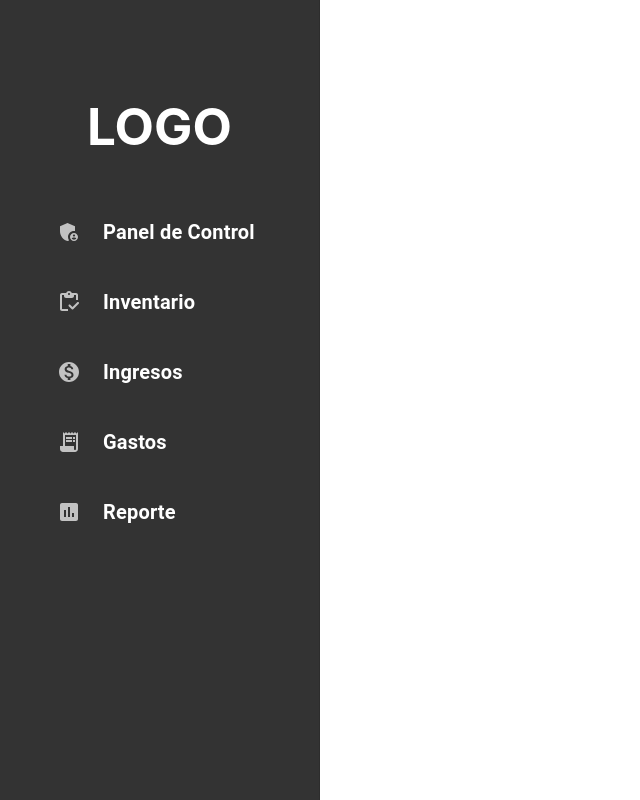
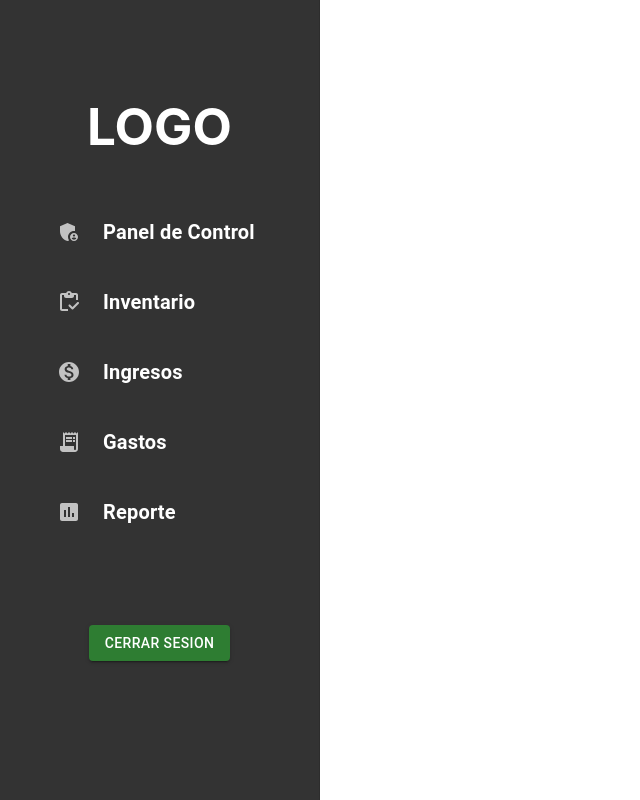
Before and after one commit to CarlosMtz1281/Artemis, a React (Vite) app in the folder Artemis/: page / in a window 1280 px wide. Shown: the whole page, without its empty margins (0-640 px from the left). Built offline with nearby package versions, Linux system fonts and the light colour scheme.

Commit message:
feat(boton CerrarSesion): NavBar

```diff
--- a/Artemis/src/Components/NavBar/ResponsiveDrawer.tsx
+++ b/Artemis/src/Components/NavBar/ResponsiveDrawer.tsx
@@ -14,6 +14,8 @@ import ListItem from '@mui/material/ListItem';
 import ListItemButton from '@mui/material/ListItemButton';
 import ListItemIcon from '@mui/material/ListItemIcon';
 import ListItemText from '@mui/material/ListItemText';
+import Button from '@mui/material/Button';
+
 
 import AssessmentIcon from '@mui/icons-material/Assessment';
 import MenuIcon from '@mui/icons-material/Menu';
@@ -119,6 +121,7 @@ export default function ResponsiveDrawer(props: Props) {
         ))}
       </List>
 
+      <Button variant="contained" color="success"  sx={{marginTop: "70px"}}>Cerrar Sesion</Button>
     </div>
   );
 
```
